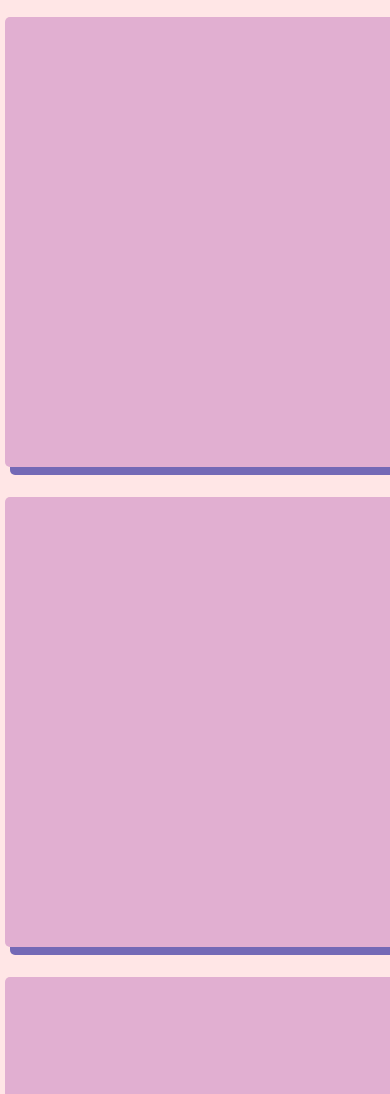
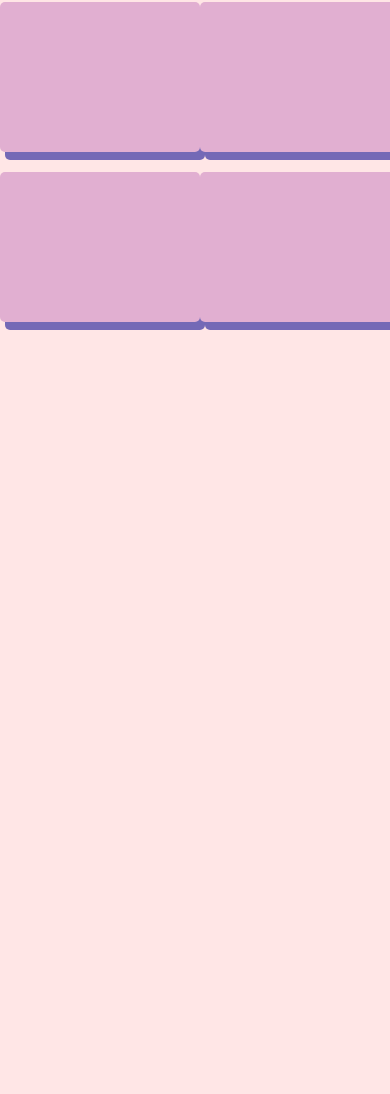
Before and after one commit to miandiee/365DaysAndCounting.com, a plain HTML site: page index.html in a window 390 px wide. Shown: the part 610-1704 px from the top of the page. After the commit the page ends 972 px from the top, so only its background shows below. Drawn offline with Linux system fonts and the light colour scheme.

Commit message:
ubah card

```diff
--- a/css/style.css
+++ b/css/style.css
@@ -56,12 +56,18 @@ body {
   height: 800px;
 }
 
+.card-container {
+  display: grid;
+  grid-template-columns: repeat(3, 1fr);
+}
+
 .card {
+  display: flex;
   margin: 20px auto;
   margin-top: 0px;
   background-color: #E1AFD1;
   width: 450px;
-  height: 500px;
+  height: 300px;
   border-radius: 5px;
   box-shadow: 5px 8px #7469B6;
 }
@@ -80,7 +86,7 @@ body {
 
 @media (max-width: 1200px) {
   .header {
-    height: 60px;
+    height: 50px;
     align-items: center;
     text-align: center;
   }
@@ -106,8 +112,14 @@ body {
     width: 400px;
     height: 200px;
   }
+
+  .card-container {
+    display: grid;
+    grid-template-columns: repeat(2, 1fr);
+  }
+
   .card {
-    width: 400px;
-    height: 450px;
+    width: 200px;
+    height: 150px;
   }
 }
--- a/index.html
+++ b/index.html
@@ -21,25 +21,24 @@
       </div> -->
 
       <h1>About Us</h1>
-      <div class="row">
+      <div class="card-container">
+        <div class="card">
+          <div class="card-header"></div>
+          <div class="card-body"></div>
+        </div>
+        <div class="card">
+          <div class="card-header"></div>
+          <div class="card-body"></div>
+        </div>
+        <div class="card">
+          <div class="card-header"></div>
+          <div class="card-body"></div>
+        </div>
         <div class="card">
           <div class="card-header"></div>
           <div class="card-body"></div>
         </div>
       </div>
-      <div class="row">
-        <div class="card">
-          <div class="card-header"></div>
-          <div class="card-body"></div>
-        </div>
-      </div>
-      <div class="row">
-        <div class="card">
-          <div class="card-header"></div>
-          <div class="card-body"></div>
-        </div>
-      </div>
-
     </div>
   </body>
 </html>
```
